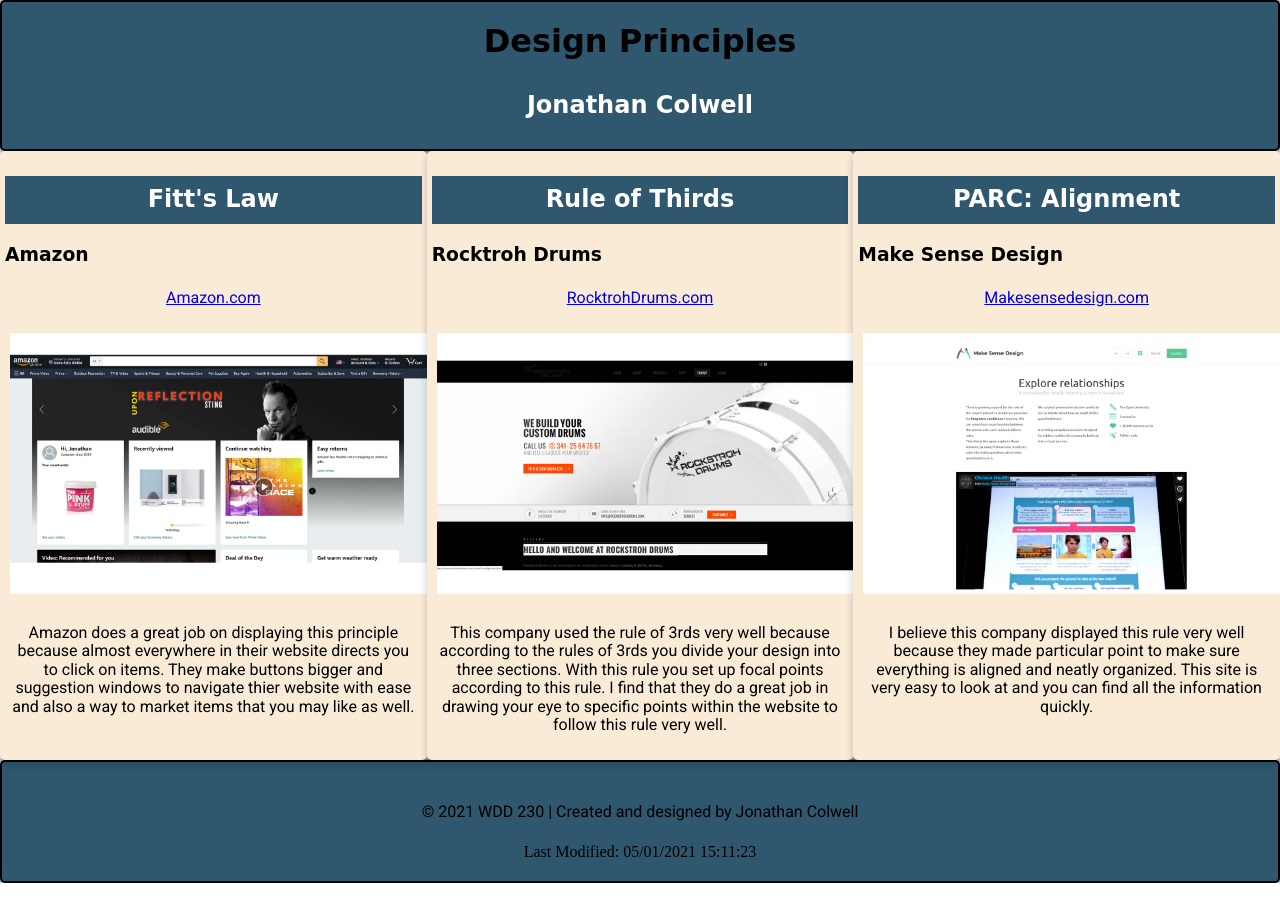
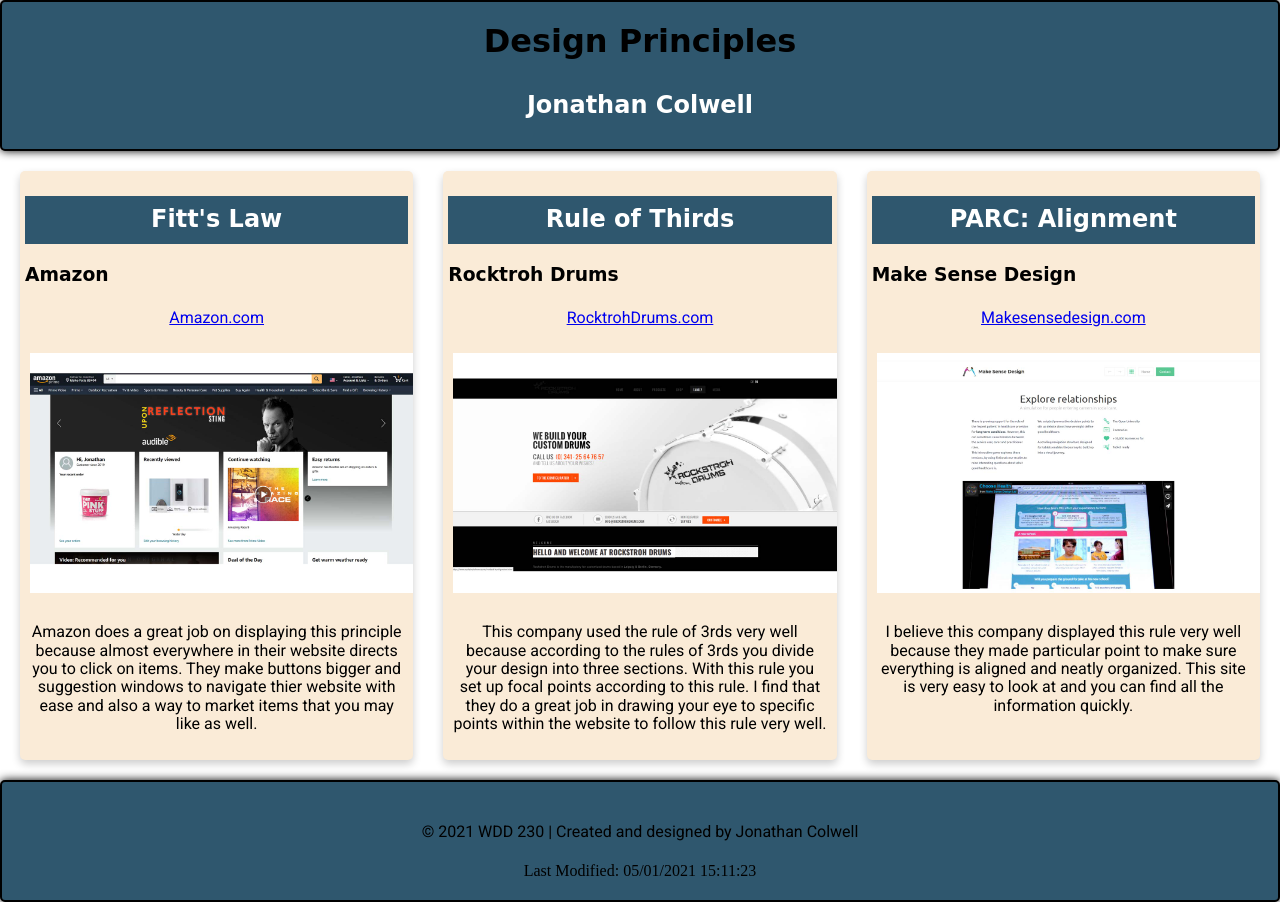
Before and after one commit to Colwelljj/colwelljj.github.io, a plain HTML site: page week 2/index.html in a window 1280 px wide. Drawn offline with Linux system fonts and the light colour scheme; a web font is replaced by a local one.

Commit message:
added grid gap

```diff
--- a/week 2/css/style.css
+++ b/week 2/css/style.css
@@ -1,9 +1,13 @@
 body {
     background-color: white;
+
 }
 main {
     display: grid;
     grid-template-columns: 1fr;
+    grid-gap: 30px;
+    padding: 20px;
+
 }
 h1 {
     font-family: 'Zen Dots', cursive;
@@ -38,6 +42,7 @@
     border-radius:5px;
     background-color: #2F576E;
     grid-template-rows: 8px;
+
 }
 footer {
     text-align: center;
@@ -55,7 +60,6 @@
     border-radius: 5px;
     grid-gap: 20px 50px;
     padding: 5px;
-    gap: 10%;
     background-color: antiquewhite;
 }
 .section2 {
@@ -64,7 +68,6 @@
     border-radius: 5px;
     grid-gap: 20px 50px;
     padding: 5px;
-    gap: 10%;
     background-color: antiquewhite;
 }
 .section3 {
@@ -73,6 +76,5 @@
     border-radius: 5px;
     grid-gap: 20px 50px;
     padding: 5px;
-    gap: 10%;
     background-color: antiquewhite;
 }
```
